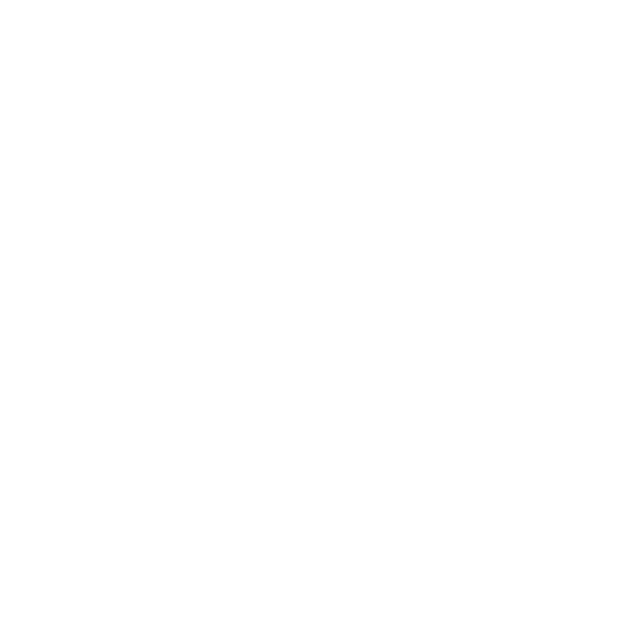
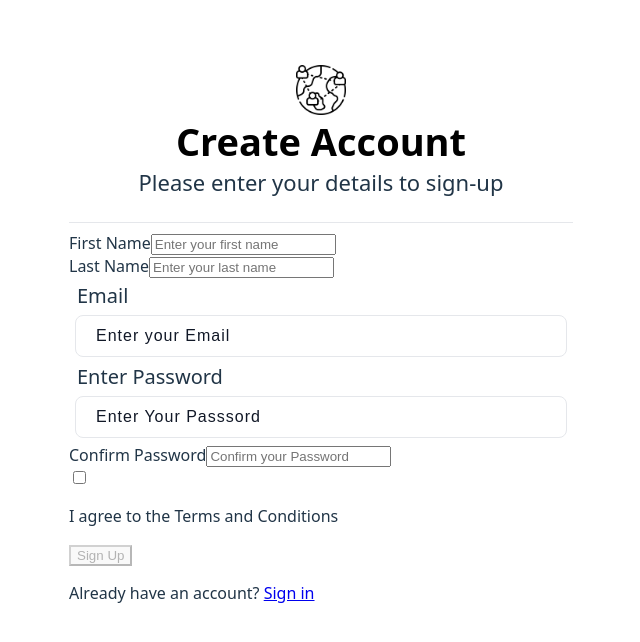
Before and after one commit to OV111/Login_Form_FullStack, a React (Vite) app: page /signUp in a window 1280 px wide. Shown: the top 642 px of the page, without its empty margins (381-1021 px from the left). Built offline with nearby package versions, Linux system fonts and the light colour scheme.

Commit message:
added skeleton with style and (hooks

```diff
--- a/src/components/SignUp.jsx
+++ b/src/components/SignUp.jsx
@@ -10,11 +10,108 @@
 // ➔ Optionally, add "Show password" toggle for both password fields
 // ➔ Consider password strength feedback (bonus)
 // ➔ Clear form or errors on successful signup
-import React from "react"
-import {useState} from "react"
+import React, { use } from "react";
+import { useState } from "react";
+import { Link } from "react-router-dom";
 
 export const SignUp = () => {
+  const [fname, setFname] = useState("");
+  const [sname, setLname] = useState("");
+  const [email, setEmail] = useState("");
+  const [password, setPassword] = useState("");
+  const [repeatedPassword, setRepeatedPassword] = useState("");
 
-}
+  return (
+    <React.Fragment>
+      <div className="container2">
+        <div className="headerText">
+          <img
+            src="src\assets\around-the-world.png"
+            alt="icon image"
+            width={50}
+            height={50}
+          />
+          <h1>Create Account</h1>
+          <p>Please enter your details to sign-up</p>
+        </div>
+
+        {/* <div className="headerBtn">
+          <button>
+            <img src="src/assets/google.png" alt="google logo" />
+          </button>
+          <button>
+            <img src="src/assets/apple.png" alt="apple logo" />
+          </button>
+          <button>
+            <img src="src/assets/facebook.png" alt="facebook logo" />
+          </button>
+        </div> */}
+
+        <div className="separator">
+          <div className="separator-line"></div>
+          {/* <span className="separator-text">or</span> */}
+        </div>
+
+        <div className="names">
+          <div className="firstName">
+            <label htmlFor="First Name">First Name</label>
+            <input
+              type="text"
+              placeholder="Enter your first name"
+              onChange={(e) => {
+                setFname(e.target.value);
+              }}
+            />
+          </div>
+          <div className="lastName">
+            <label htmlFor="Last Name">Last Name</label>
+            <input
+              type="text"
+              placeholder="Enter your last name"
+              onChange={(e) => {
+                setLname(e.target.value);
+              }}
+            />
+          </div>
+        </div>
+
+        <div className="email">
+          <label htmlFor="email">Email</label>
+          <input
+            type="email"
+            placeholder="Enter your Email"
+            onChange={(e) => {
+              setEmail(e.target.value);
+            }}
+          />
+        </div>
+
+        <div className="password">
+          <label htmlFor="password">Enter Password</label>
+          <input type="password" placeholder="Enter Your Passsord" />
+        </div>
+
+        <div className="confirmPassword">
+          <label htmlFor="password">Confirm Password</label>
+          <input type="password" placeholder="Confirm your Password" />
+        </div>
+
+        <div className="terms">
+          <input type="checkbox" name="" id="" />
+          <p>
+            I agree to the <span>Terms and Conditions</span>
+          </p>
+        </div>
+
+        <div className="signUpPart">
+          <button disabled>Sign Up</button>
+          <p>
+            Already have an account? <Link to="/">Sign in</Link>
+          </p>
+        </div>
+      </div>
+    </React.Fragment>
+  );
+};
 
 // Need to add asap
```
